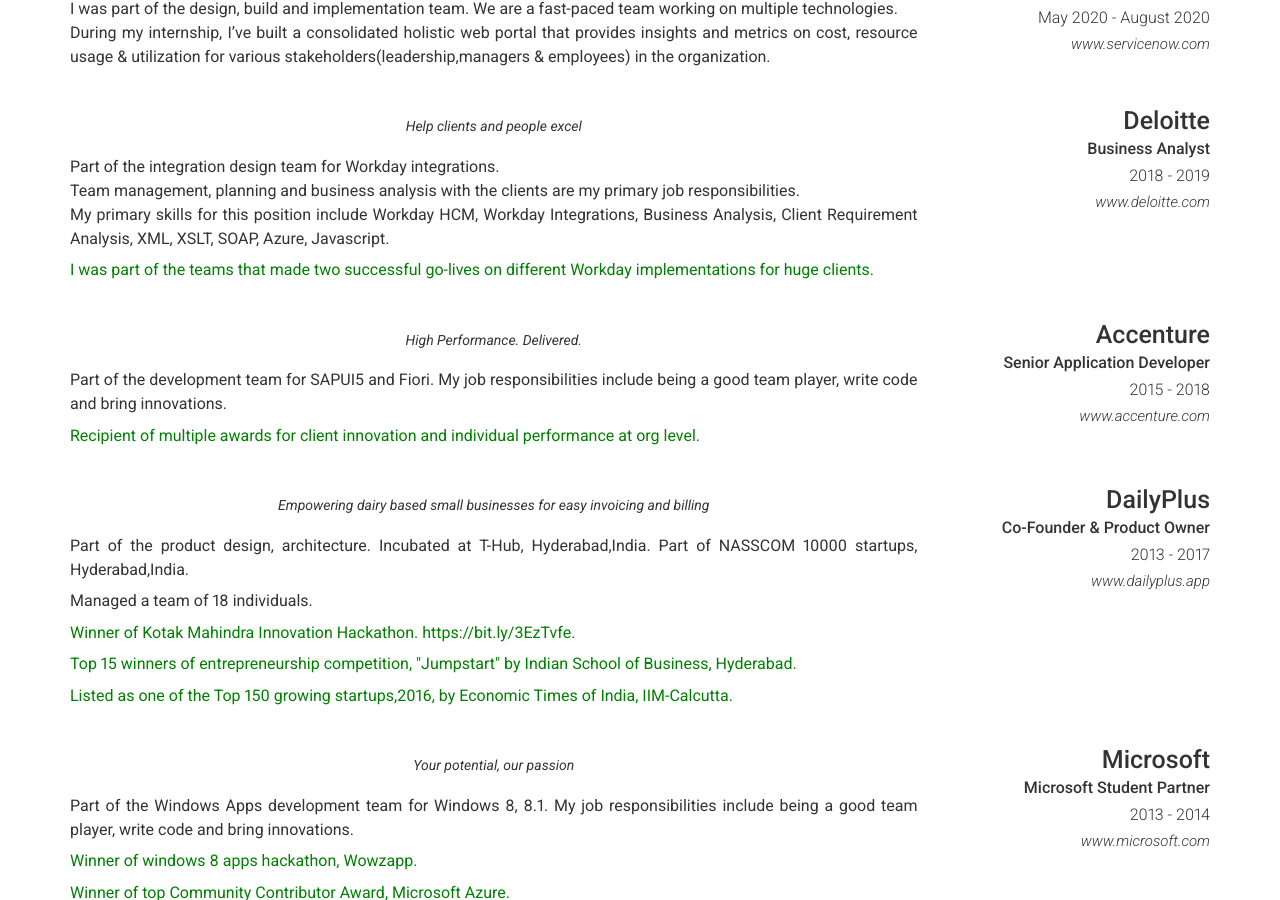
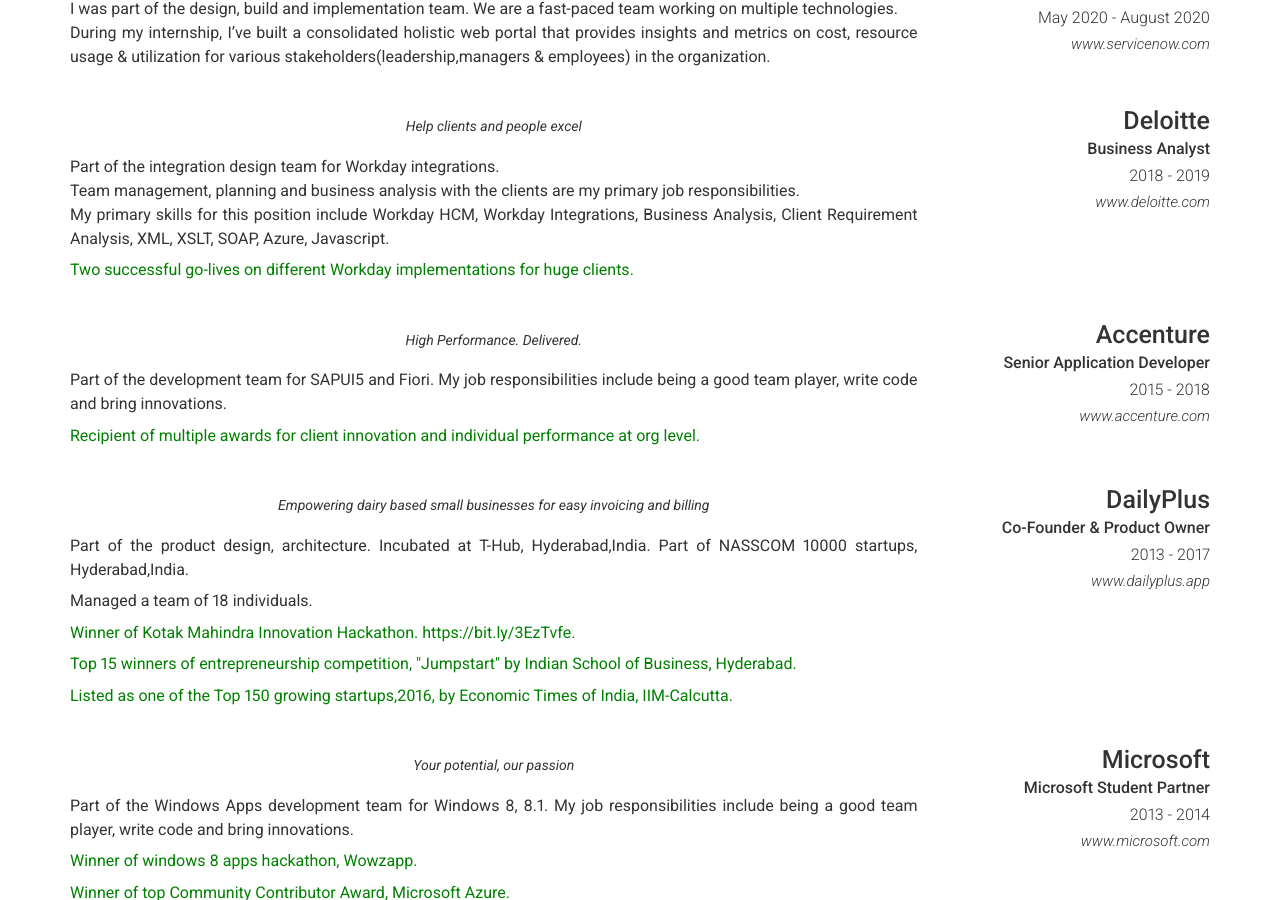
Before and after one commit to medhachaitanya/medhachaitanya.github.io, a Jekyll site: the page built from index.md, in a window 1280 px wide and 900 px high, scrolled down 1196 px. Built offline with Jekyll 4.4.1, drawn with Linux system fonts in a browser that asks for light colours; nearby versions of some CDN libraries.

Commit message:
Update _config.yml

```diff
--- a/_config.yml
+++ b/_config.yml
@@ -138,7 +138,7 @@
           Team management, planning and business analysis with the clients are my primary job responsibilities.
           <br/>
           My primary skills for this position include Workday HCM, Workday Integrations, Business Analysis, Client Requirement Analysis, XML, XSLT, SOAP, Azure, Javascript.
-          <p style='color:green'>I was part of the teams that made two successful go-lives on different Workday implementations for huge clients. </p>
+          <p style='color:green'>Two successful go-lives on different Workday implementations for huge clients. </p>
 
 
 
```
